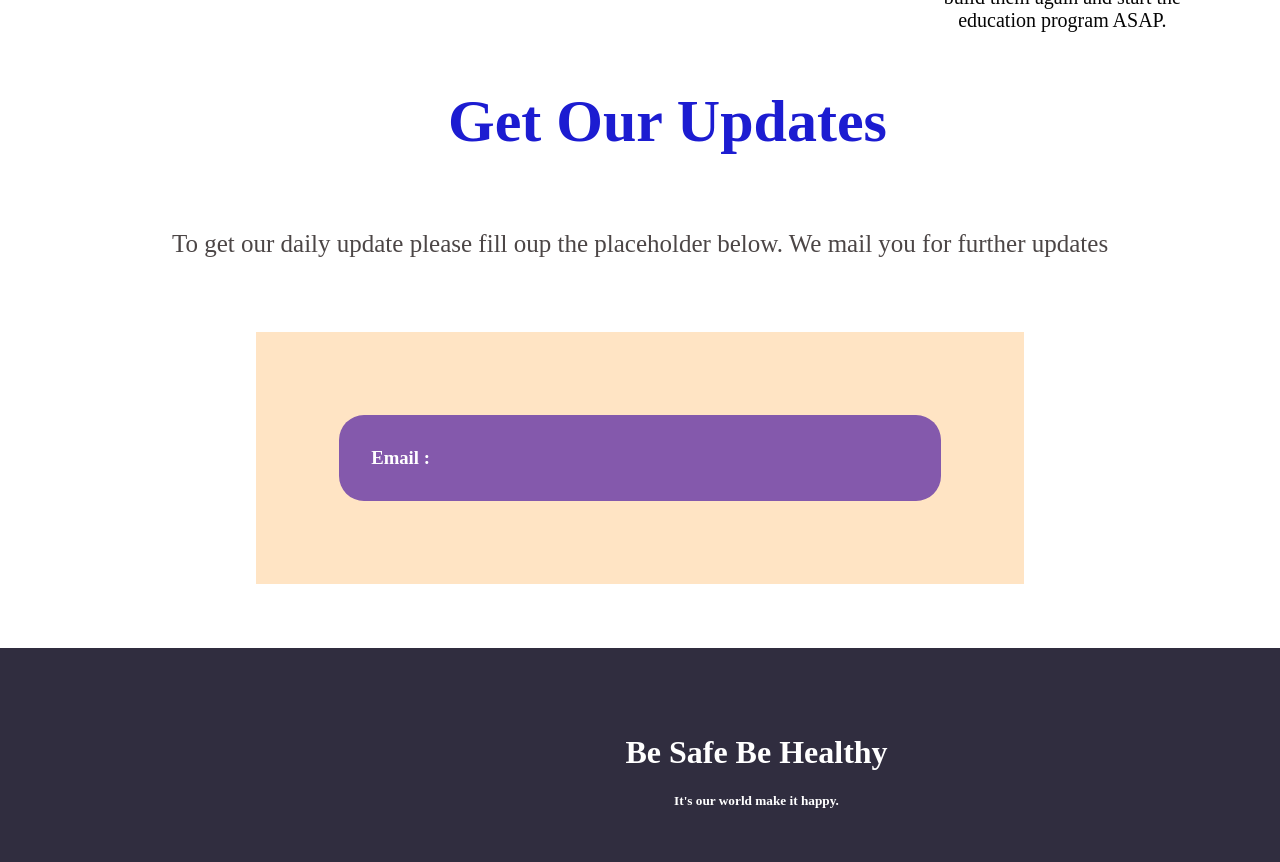
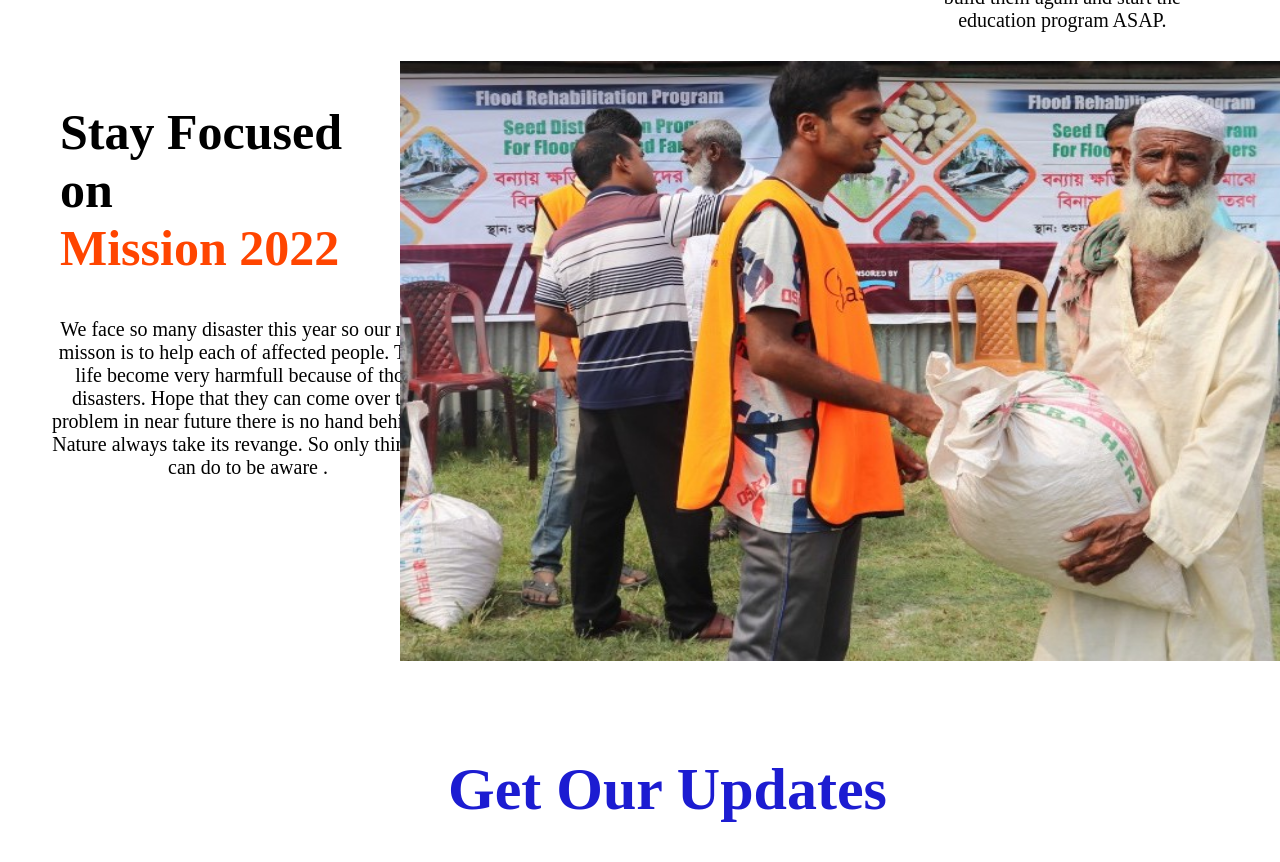
Before and after one commit to Sadman-Sakib56/Assingment-1, a plain HTML site: page index.html in a window 1280 px wide. Shown: the part 2178-3040 px from the top of the page. Drawn offline with Linux system fonts and the light colour scheme.

Commit message:
final-commit

```diff
--- a/index.html
+++ b/index.html
@@ -103,6 +103,24 @@
             </div>
         </div>
     </section>
+    <section class="last-kaj">
+        <div class="half-width">
+
+            <h1 class="focus-heading">Stay Focused on <br> <span class="red">Mission 2022</span>
+            </h1>
+
+            <p class="focus-para"> We face so many disaster this year so our main misson is to help each of affected
+                people. Their life
+                become very harmfull because of those disasters. Hope that they can come over this problem in near
+                future there is no hand behind it. Nature always take its revange. So only thing we can do to be aware .
+            </p>
+
+        </div>
+        <div class="half-width-2">
+            <img src="images/donation10.jpg" alt="donation" width="900" height="600">
+
+        </div>
+    </section>
 
     <section>
         <div>
--- a/style.css
+++ b/style.css
@@ -173,6 +173,38 @@ body {
     color: rgb(28, 28, 209);
 }
 
+.last-kaj {
+    display: flex;
+}
+
+.half-width {
+    width: 100%
+}
+
+.half-width-2 {
+    width: 80%;
+    ;
+}
+
+.focus-para {
+    font-size: 20px;
+    text-align: center;
+    height: 150px;
+    width: 400px;
+    margin-left: 12%;
+
+}
+
+
+.focus-heading {
+    font-size: 50px;
+    padding-left: 15%;
+}
+
+.red {
+    color: orangered;
+}
+
 .form-action {
     background-color: limegreen;
     margin-left: 20%;
```
